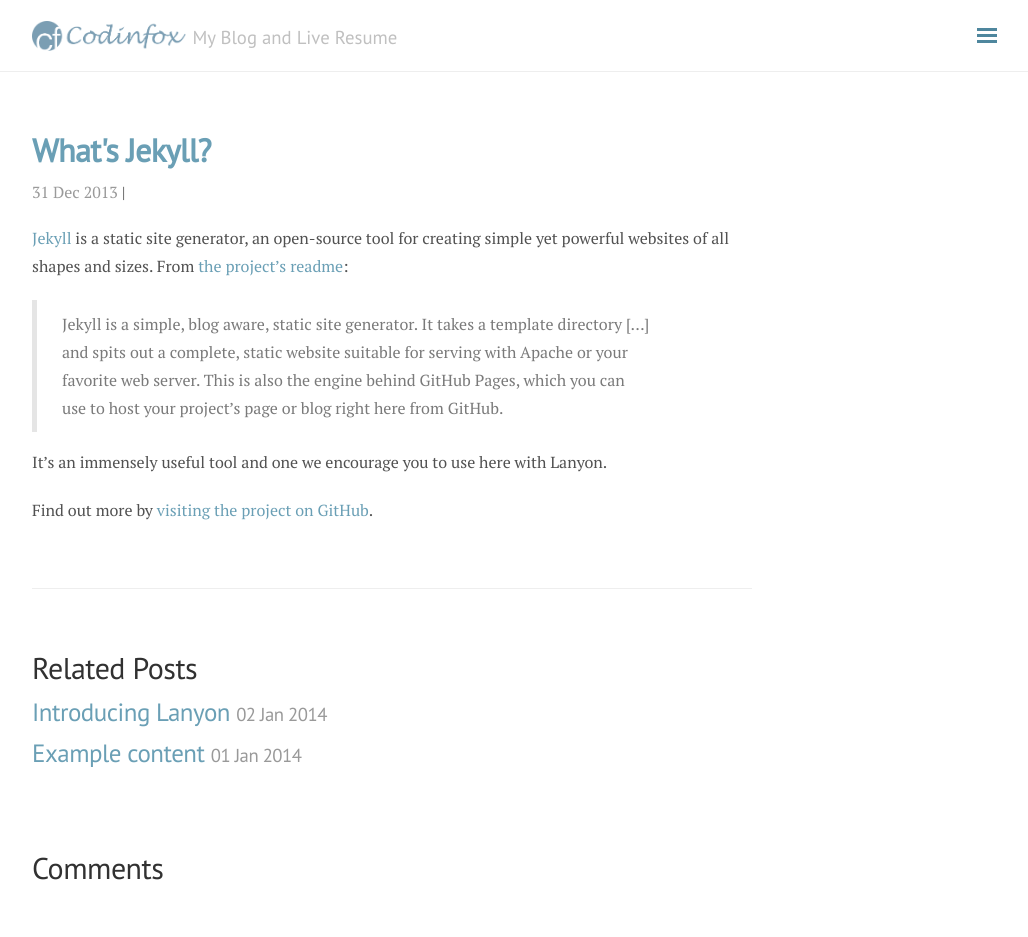
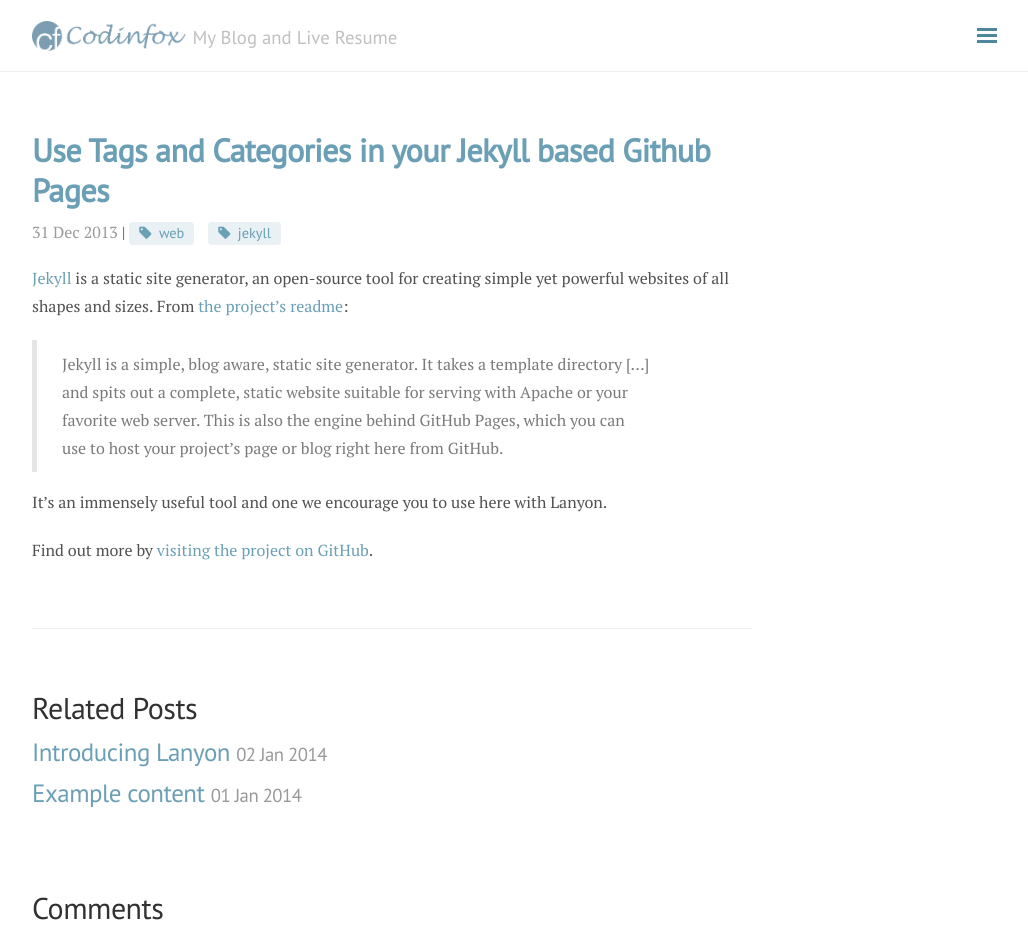
Before and after one commit to martinrioux/blog, a Jekyll site: the page built from _posts/2013-12-31-whats-jekyll.md, in a window 1280 px wide and 937 px high. Shown: the whole window, without its empty margins (248-1276 px from the left). Built offline with Jekyll 4.4.1, drawn with Linux system fonts in a browser that asks for light colours; nearby versions of some CDN libraries; comment, search, counter and statistics services are not loaded.

Commit message:
Update 2013-12-31-whats-jekyll.md

```diff
--- a/_posts/2013-12-31-whats-jekyll.md
+++ b/_posts/2013-12-31-whats-jekyll.md
@@ -1,6 +1,8 @@
 ---
 layout: post
-title: What's Jekyll?
+title: Use Tags and Categories in your Jekyll based Github Pages
+category: Dev
+tags: [web, jekyll]
 ---
 
 [Jekyll](http://jekyllrb.com) is a static site generator, an open-source tool for creating simple yet powerful websites of all shapes and sizes. From [the project's readme](https://github.com/mojombo/jekyll/blob/master/README.markdown):
```
